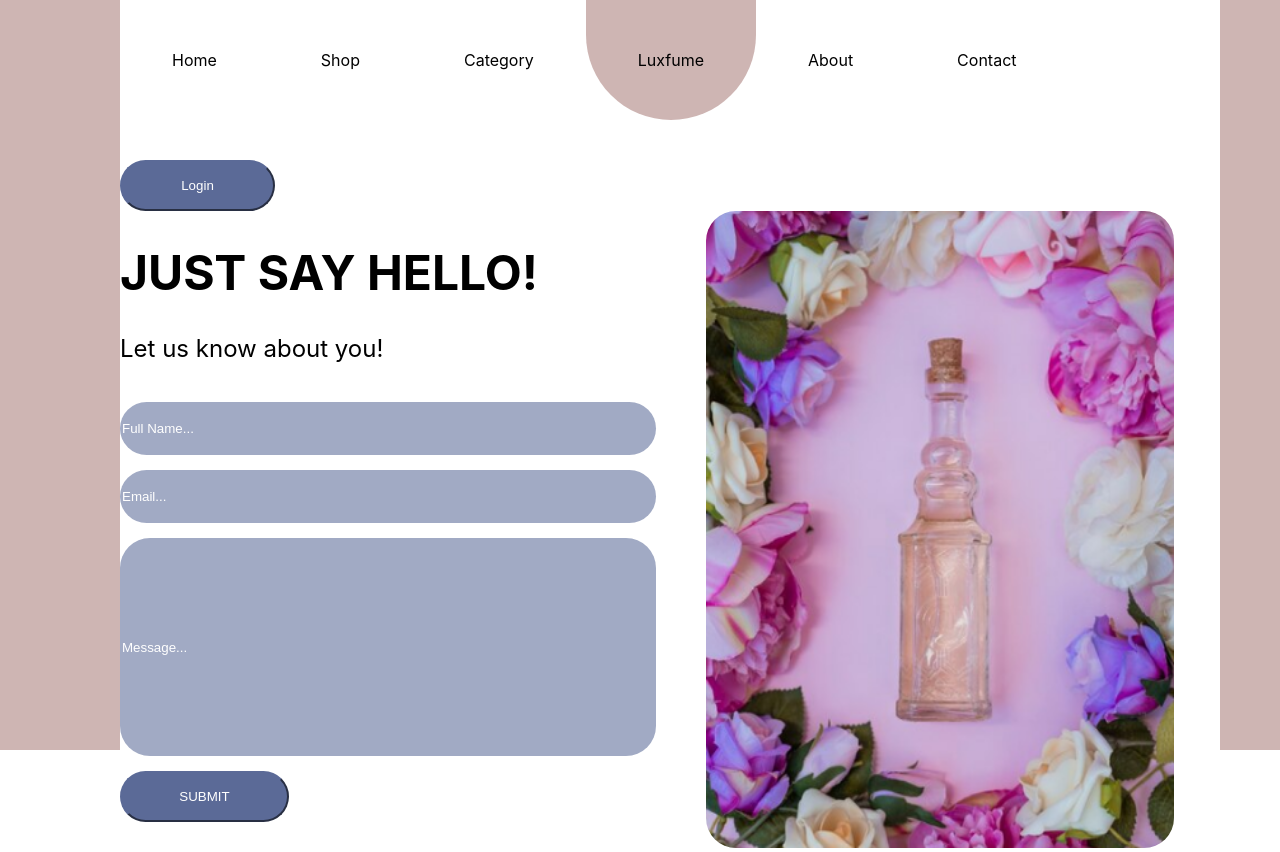
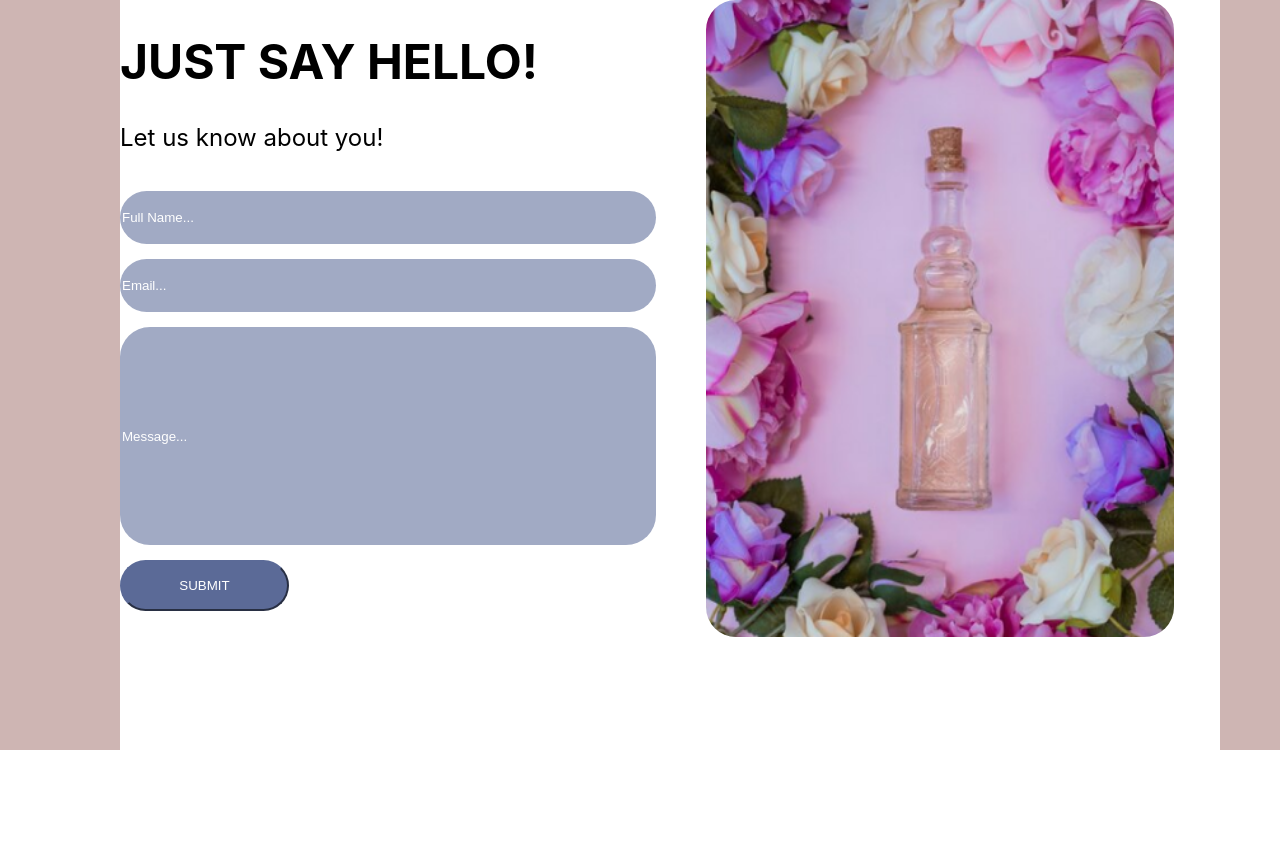
Before and after one commit to AlaaZaiter/Perfumes-Frontend, a React (Create React App) app: page / in a window 1280 px wide. After the commit the page ends 800 px from the top, so only its background shows below. Built offline with nearby package versions, Linux system fonts and the light colour scheme.

Commit message:
hiding header in contact us

```diff
--- a/src/ComponentCSS/Contact.css
+++ b/src/ComponentCSS/Contact.css
@@ -31,28 +31,8 @@
 .containerAB{
     display: flex;
 }
-ul {
-    list-style-type: none;
-    margin: 0;
-    padding: 0;
-    overflow: hidden;
-}
 
-li {
-    float: left;
-}
 
-li a {
-    display: block;
-    color: black;
-    text-align: center;
-    padding: 50px 52px;
-    text-decoration: none;
-}
-
-li a:hover {
-    color: rgba(0, 0, 0, 0.507);
-}
 
 .textareaA {
     background-color: #5b6a9791;
--- a/src/Components/Contact.jsx
+++ b/src/Components/Contact.jsx
@@ -6,17 +6,7 @@ const Contact = () => {
     return (
       <div className="bodyA">
         <div className="containerAA">
-          <div className="barA">
-            <ul>
-              <li><a href="#">Home</a></li>
-              <li><a href="#">Shop</a></li>
-              <li><a href="#">Category</a></li>
-              <li><a className="luxA">Luxfume</a></li>
-              <li><a href="#">About</a></li>
-              <li><a href="#">Contact</a></li>
-              <li><input type="submit" value="Login" className="loginA" href="#" /></li>
-            </ul>
-          </div>
+
           <div className="containerAB">
             <div className="elementA">
               <h1 className="justA">JUST SAY HELLO!</h1>
```
